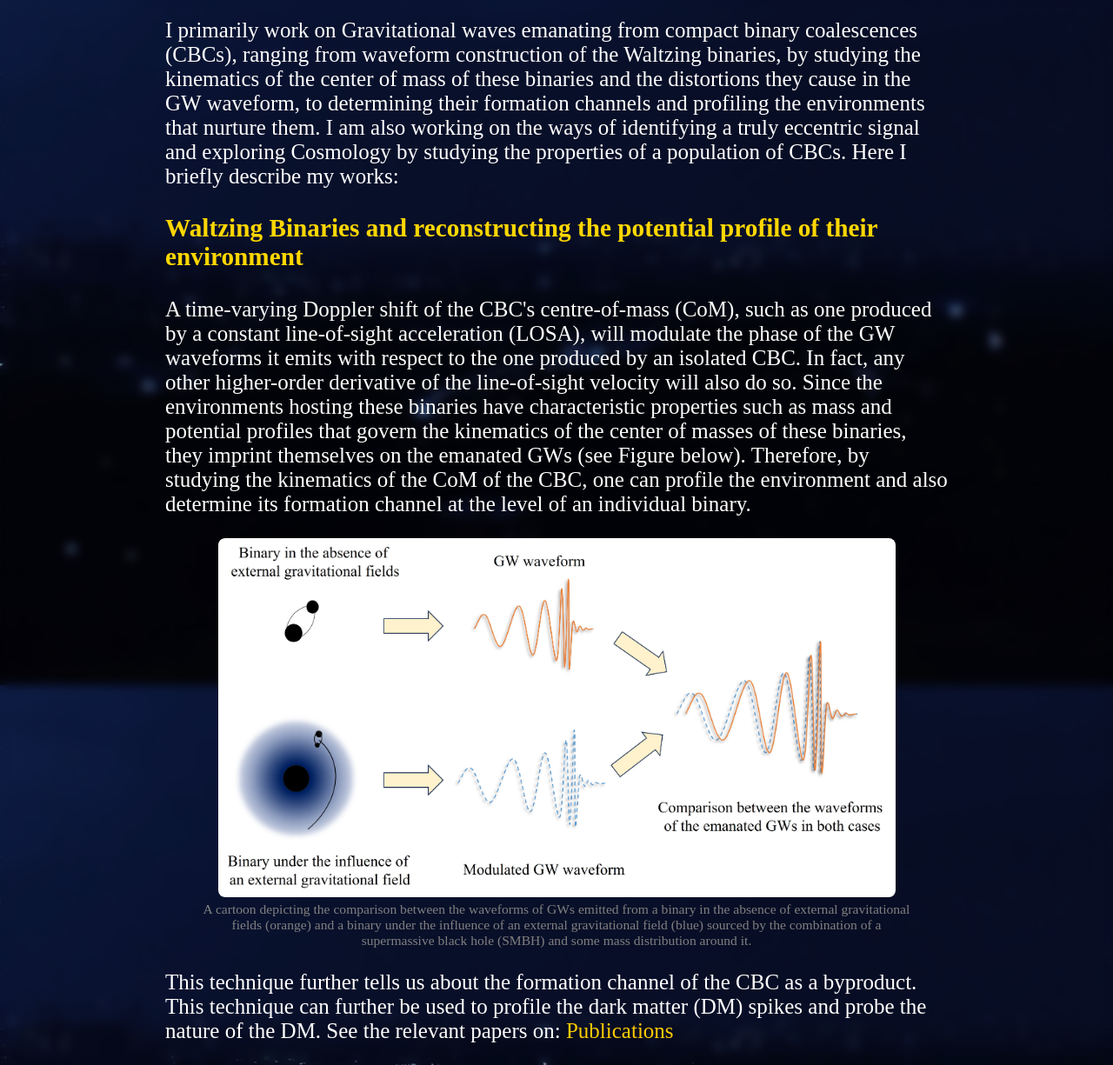
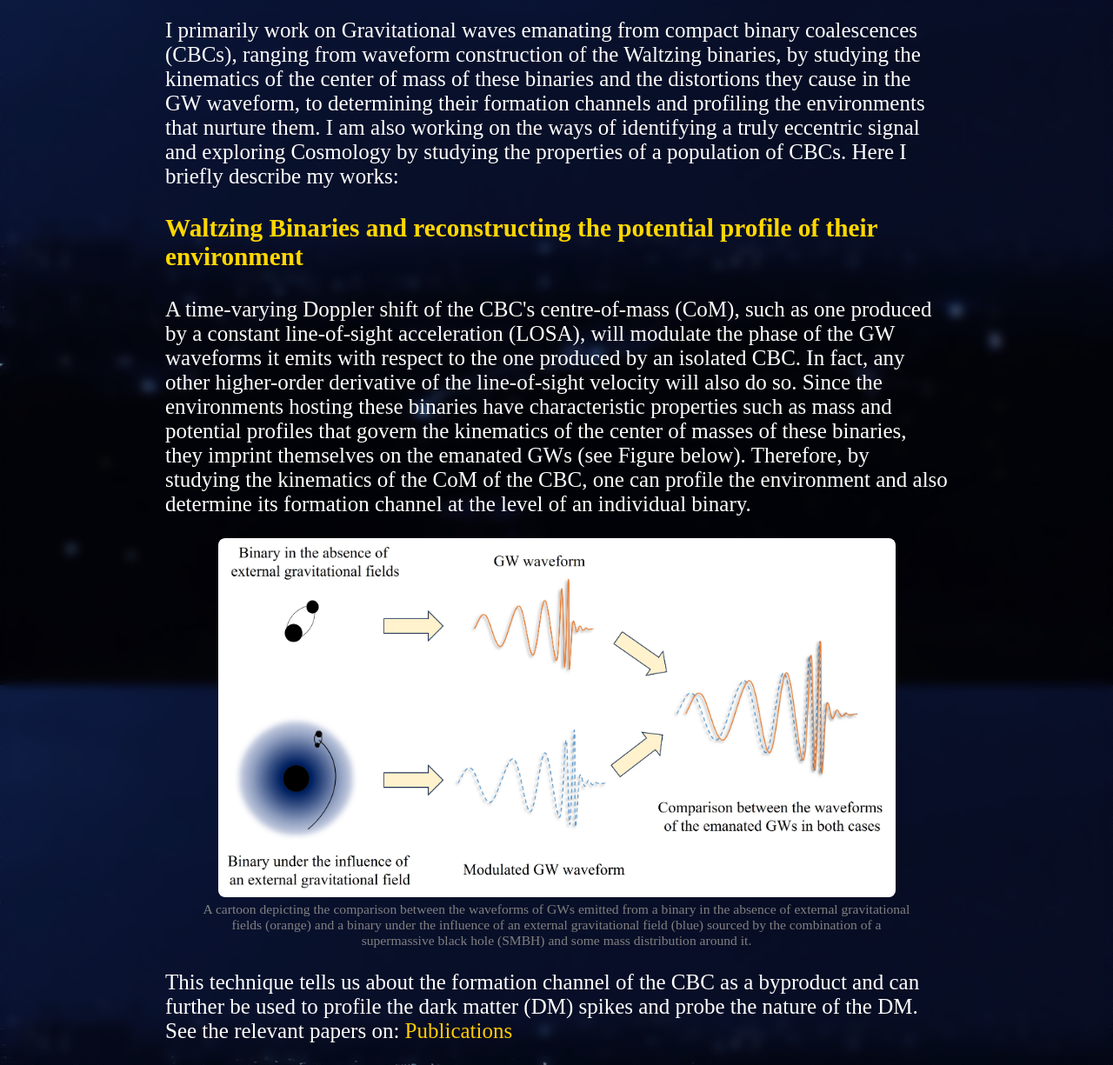
Before and after one commit to avinash-tiwari-at/avinash-tiwari-at.github.io, a Jekyll site: the page built from research.md, in a window 1280 px wide, cut to the strip 112-1337 px from the top of the page. Shown: the whole strip at 87% size. Built offline with Jekyll 4.4.1, drawn with Linux system fonts in a browser that asks for light colours.

Commit message:
Update research.md

```diff
--- a/research.md
+++ b/research.md
@@ -18,7 +18,7 @@ bodyClass: research
         A cartoon depicting the comparison between the waveforms of GWs emitted from a binary in the absence of external gravitational fields (orange) and a binary under the influence of an external gravitational field (blue) sourced by the combination of a supermassive black hole (SMBH) and some mass distribution around it.
         </figcaption>
       </figure>
-      This technique further tells us about the formation channel of the CBC as a byproduct. This technique can further be used to profile the dark matter (DM) spikes and probe the nature of the DM. See the relevant papers on: <a href="https://avinash-tiwari-at.github.io/publications.html" target="_blank">Publications</a>
+      This technique tells us about the formation channel of the CBC as a byproduct and can further be used to profile the dark matter (DM) spikes and probe the nature of the DM. See the relevant papers on: <a href="https://avinash-tiwari-at.github.io/publications.html" target="_blank">Publications</a>
     </p>
   </div>
 </div>
```
